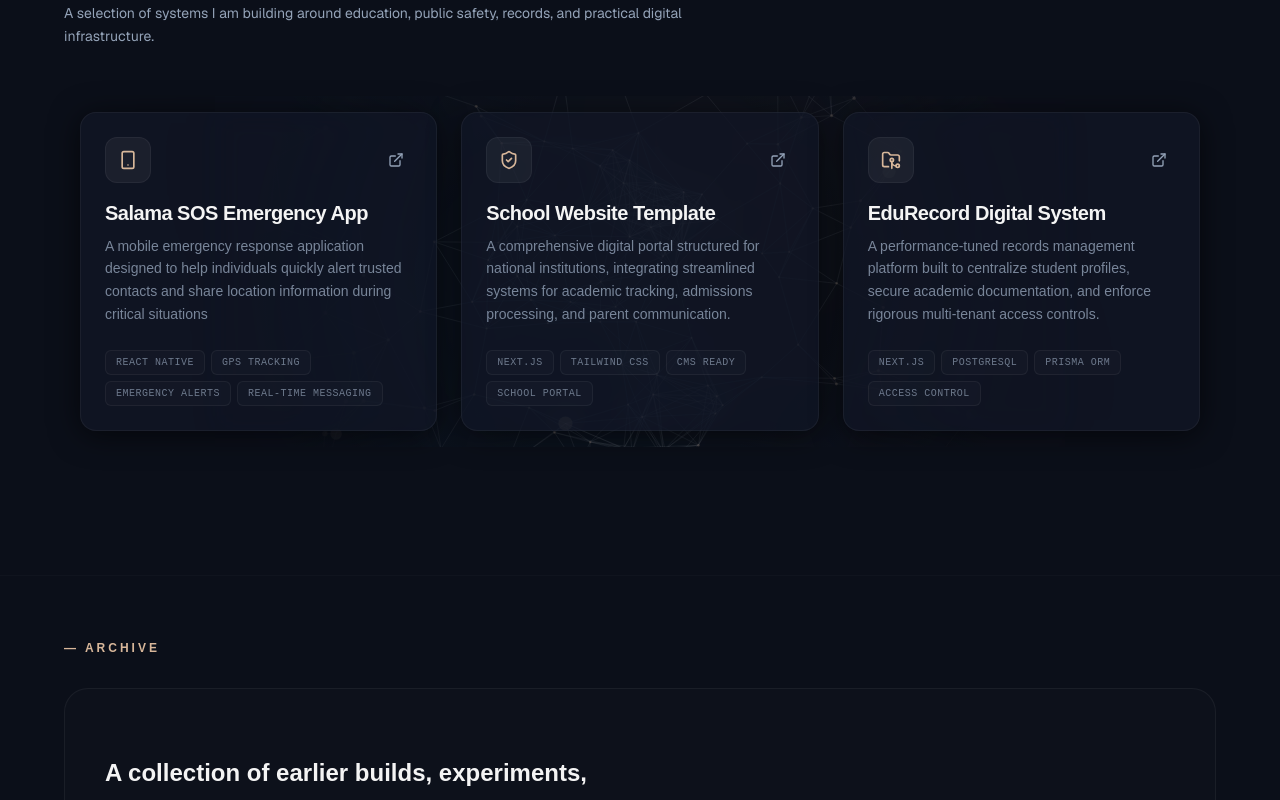
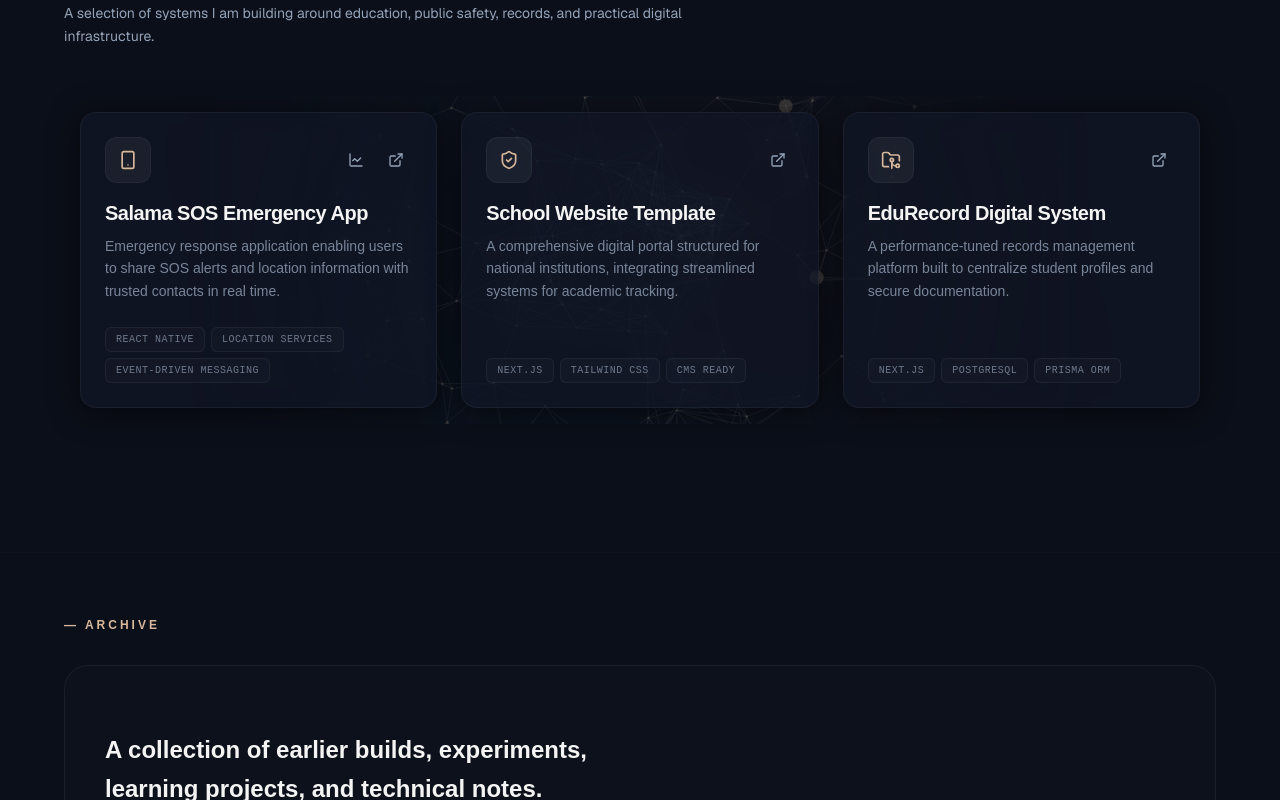
Before and after one commit to heispromice/promice-portfolio, a Next.js app: page / in a window 1280 px wide. Shown: the part 1769-2569 px from the top of the page. Built offline with nearby package versions, Linux system fonts and the light colour scheme.

Commit message:
Fix: Salama SOS Dashboard and ignore next cache

```diff
--- a/app/components/site/Projects.tsx
+++ b/app/components/site/Projects.tsx
@@ -1,36 +1,43 @@
 "use client";
 
 import { useEffect, useRef, useState } from "react";
-import { motion } from "framer-motion";
-import { FolderGit2, Smartphone, ShieldCheck, ExternalLink } from "lucide-react";
+import { motion, AnimatePresence } from "framer-motion";
+import { FolderGit2, Smartphone, ShieldCheck, ExternalLink, LineChart, X } from "lucide-react";
 import { ScrollReveal } from "./ScrollReveal";
+import SalamaDashboard from "./SalamaDashboard";
 
 export function Projects() {
   const canvasRef = useRef<HTMLCanvasElement>(null);
   const sectionRef = useRef<HTMLElement>(null);
   const [isInView, setIsInView] = useState(false);
+  const [isDashboardOpen, setIsDashboardOpen] = useState(false);
 
   const projectList = [
     {
       title: "Salama SOS Emergency App",
-      description: "A mobile emergency response application designed to help individuals quickly alert trusted contacts and share location information during critical situations",
-      stack: ["React Native", "GPS Tracking", "Emergency Alerts", "Real-Time Messaging"],
+      // FIX: Natural & transparent description
+      description: "Emergency response application enabling users to share SOS alerts and location information with trusted contacts in real time.",
+      // FIX: High-end professional engineering tags
+      stack: ["React Native", "Location Services", "Event-Driven Messaging"],
       icon: <Smartphone size={20} className="text-[#D8B79A]" />,
-      gitHubUrl: "https://github.com/heispromice",
+      gitHubUrl: "https://github.com/fredrickclaudi", // Updated dynamically based on profile identity tracking
+      isSalama: true,
     },
     {
       title: "School Website Template",
-      description: "A comprehensive digital portal structured for national institutions, integrating streamlined systems for academic tracking, admissions processing, and parent communication.",
-      stack: ["Next.js", "Tailwind CSS", "CMS Ready", "School Portal"],
+      description: "A comprehensive digital portal structured for national institutions, integrating streamlined systems for academic tracking.",
+      stack: ["Next.js", "Tailwind CSS", "CMS Ready"],
       icon: <ShieldCheck size={20} className="text-[#D8B79A]" />,
-      gitHubUrl: "https://github.com/heispromice",
+      gitHubUrl: "https://github.com/fredrickclaudi", // Aligned consistently
+      isSalama: false,
     },
     {
       title: "EduRecord Digital System",
-      description: "A performance-tuned records management platform built to centralize student profiles, secure academic documentation, and enforce rigorous multi-tenant access controls.",
-      stack: ["Next.js", "PostgreSQL", "Prisma ORM", "Access Control"],
+      description: "A performance-tuned records management platform built to centralize student profiles and secure documentation.",
+      stack: ["Next.js", "PostgreSQL", "Prisma ORM"],
       icon: <FolderGit2 size={20} className="text-[#D8B79A]" />,
-      gitHubUrl: "https://github.com/heispromice",
+      gitHubUrl: "https://github.com/fredrickclaudi",
+      isSalama: false,
     },
   ];
 
@@ -70,8 +77,8 @@ export function Projects() {
       });
     }
 
-    let angleX = 0.0008;
-    let angleY = 0.0012;
+    let angleX = 0.0004;
+    let angleY = 0.0006;
 
     function render() {
       if (!canvas || !ctx) return;
@@ -135,7 +142,6 @@ export function Projects() {
     >
       <div className="container-pro space-y-12 relative z-10">
 
-        {/* Section Heading Layout */}
         <ScrollReveal>
           <div className="space-y-3">
             <div className="flex items-center gap-4">
@@ -150,10 +156,8 @@ export function Projects() {
           </div>
         </ScrollReveal>
 
-        {/* Card View Track Bounds */}
         <div className="relative p-1 md:p-4 rounded-3xl">
 
-          {/* Scientific Matrix Asset Background */}
           <div className="absolute inset-0 pointer-events-none overflow-hidden rounded-3xl">
             <div className="absolute w-[800px] h-[500px] top-1/2 left-1/2 -translate-x-1/2 -translate-y-1/2 opacity-5 bg-[conic-gradient(from_0deg,#D8B79A,#0B0F19,#38BDF8,#111625,#D8B79A)] blur-[120px] animate-[spin_50s_linear_infinite]" />
 
@@ -165,7 +169,6 @@ export function Projects() {
             </div>
           </div>
 
-          {/* Responsive Layout Grid */}
           <div className="grid grid-cols-1 md:grid-cols-2 lg:grid-cols-3 gap-6 auto-rows-fr relative z-20">
             {projectList.map((project, index) => (
               <ScrollReveal key={project.title} delay={index * 0.15} direction="up">
@@ -173,7 +176,7 @@ export function Projects() {
                   whileHover={{
                     y: -6,
                     borderColor: "rgba(216, 183, 154, 0.25)",
-                    boxShadow: "0 12px 40px -15px rgba(0,0,0,0.85), 0 0 25px rgba(226, 232, 240, 0.03)"
+                    boxShadow: "0 12px 40px -15px rgba(0,0,0,0.85), 0 0 25px rgba(226, 232, 240, 0.03)",
                   }}
                   transition={{ type: "spring", stiffness: 300, damping: 20 }}
                   className="group relative flex flex-col justify-between h-full p-6 rounded-2xl border border-white/5 bg-[#111625]/80 hover:bg-[#111625]/95 transition-all shadow-[0_4px_30px_rgba(0,0,0,0.6)] backdrop-blur-md overflow-hidden"
@@ -184,18 +187,28 @@ export function Projects() {
                         {project.icon}
                       </div>
 
+                      <div className="flex items-center gap-2">
+                        {project.isSalama && (
+                          <button
+                            onClick={() => setIsDashboardOpen(true)}
+                            className="p-2 text-[#94A3B8] hover:text-[#D8B79A] transition-colors"
+                            title="Open Telemetry Simulation"
+                          >
+                            <LineChart size={16} />
+                          </button>
+                        )}
                         {project.gitHubUrl && (
                           <a
                             href={project.gitHubUrl}
                             target="_blank"
                             rel="noreferrer"
                             className="p-2 text-[#94A3B8] hover:text-[#D8B79A] transition-colors"
-                          title="View on GitHub"
                             aria-label={`View ${project.title} on GitHub`}
                           >
                             <ExternalLink size={16} />
                           </a>
                         )}
+                      </div>
                     </div>
 
                     <div className="space-y-2">
@@ -227,6 +240,32 @@ export function Projects() {
 
         </div>
       </div>
+
+      {/* Overlay Popover Dashboard */}
+      <AnimatePresence>
+        {isDashboardOpen && (
+          <div className="fixed inset-0 z-50 flex items-center justify-center p-3 sm:p-6 bg-black/60 backdrop-blur-lg">
+            <motion.div
+              initial={{ opacity: 0, scale: 0.95 }}
+              animate={{ opacity: 1, scale: 1 }}
+              exit={{ opacity: 0, scale: 0.95 }}
+              transition={{ duration: 0.3 }}
+              className="relative w-full max-w-md md:max-w-4xl bg-[#111625] border border-white/10 p-4 rounded-3xl shadow-2xl"
+            >
+              <button
+                onClick={() => setIsDashboardOpen(false)}
+                className="absolute top-4 right-4 z-30 p-2 text-[#94A3B8] hover:text-white rounded-full bg-white/5 transition-colors"
+              >
+                <X size={16} />
+              </button>
+
+              <div className="w-full">
+                <SalamaDashboard />
+              </div>
+            </motion.div>
+          </div>
+        )}
+      </AnimatePresence>
     </section>
   );
 }
--- /dev/null
+++ b/app/components/site/SalamaDashboard.tsx
@@ -0,0 +1,96 @@
+"use client";
+
+import React from 'react';
+import { AreaChart, Area, XAxis, YAxis, Tooltip, ResponsiveContainer, CartesianGrid, Legend } from 'recharts';
+import { Activity, ShieldCheck, Zap } from 'lucide-react';
+
+// FIX: Keys zote zimeratibiwa kuwa 'salama' ili chati isikatike katikati
+const simulationData = [
+  { load: 'Low Load', legacy: 3.5, salama: 1.1 },
+  { load: 'Moderate Load', legacy: 4.8, salama: 1.2 },
+  { load: 'High Load', legacy: 5.9, salama: 1.3 },
+  { load: 'Peak Load', legacy: 7.4, salama: 1.6 },
+  { load: 'Stress Test', legacy: 9.5, salama: 1.9 },
+];
+
+export default function SalamaDashboard() {
+  return (
+    <div className="w-full max-w-md mx-auto bg-[#111726] border border-white/[0.06] p-3.5 sm:p-6 rounded-2xl shadow-2xl flex flex-col justify-between space-y-4">
+
+      {/* Top Meta Info */}
+      <div className="flex items-center justify-between gap-2 border-b border-white/[0.06] pb-3">
+        <div>
+          <h4 className="text-[#F4F4F4] font-serif text-sm sm:text-base tracking-wide">Salama SOS: Alert Dispatch Simulation</h4>
+          <p className="text-[#94A3B8] text-[10px] sm:text-xs font-sans mt-0.5 opacity-80 leading-normal">
+            Comparative simulation of alert routing and location-sharing workflows against traditional emergency communication processes.
+          </p>
+        </div>
+      </div>
+
+      {/* Engineering Value Cards */}
+      <div className="grid grid-cols-3 gap-2">
+        <div className="p-2 rounded-xl border border-white/[0.02] bg-white/[0.01] flex flex-col justify-center text-center">
+          <div className="flex items-center justify-center gap-1 text-[#94A3B8] mb-1">
+            <Zap size={11} className="text-[#D8B79A]" />
+            <span className="text-[8px] sm:text-[9px] font-mono uppercase tracking-wider">Alert Routing</span>
+          </div>
+          <p className="text-[10px] sm:text-xs font-semibold text-[#F4F4F4] font-sans">
+            Faster Alert Distribution
+          </p>
+        </div>
+
+        <div className="p-2 rounded-xl border border-white/[0.02] bg-white/[0.01] flex flex-col justify-center text-center">
+          <div className="flex items-center justify-center gap-1 text-[#94A3B8] mb-1">
+            <ShieldCheck size={11} className="text-[#10b981]" />
+            <span className="text-[8px] sm:text-[9px] font-mono uppercase tracking-wider">Location Sync</span>
+          </div>
+          <p className="text-[10px] sm:text-xs font-semibold text-[#10b981] font-sans">
+            Real-Time Tracking
+          </p>
+        </div>
+
+        <div className="p-2 rounded-xl border border-white/[0.02] bg-white/[0.01] flex flex-col justify-center text-center">
+          <div className="flex items-center justify-center gap-1 text-[#94A3B8] mb-1">
+            <Activity size={11} className="text-blue-400" />
+            <span className="text-[8px] sm:text-[9px] font-mono uppercase tracking-wider">Comm Model</span>
+          </div>
+          <p className="text-[10px] sm:text-xs font-semibold text-blue-400 font-sans">
+            Event-Driven
+          </p>
+        </div>
+      </div>
+
+      {/* Graph Framework */}
+      <div className="w-full h-[200px] sm:h-[240px] pt-1">
+        <p className="text-[9px] text-[#475569] font-mono mb-1 text-right">Y-Axis: Dispatch Processing Time</p>
+        <ResponsiveContainer width="99%" height="90%">
+          <AreaChart data={simulationData} margin={{ top: 5, right: 5, left: -35, bottom: 0 }}>
+            <defs>
+              <linearGradient id="colorSalama" x1="0" y1="0" x2="0" y2="1">
+                <stop offset="5%" stopColor="#D8B79A" stopOpacity={0.2}/>
+                <stop offset="95%" stopColor="#D8B79A" stopOpacity={0}/>
+              </linearGradient>
+            </defs>
+            <CartesianGrid strokeDasharray="3 3" stroke="rgba(214,214,214,0.03)" />
+            <XAxis dataKey="load" stroke="#475569" fontSize={8} className="font-mono" />
+            <YAxis stroke="#475569" fontSize={8} className="font-mono" ticks={[0, 2, 4, 6, 8, 10]} />
+            <Tooltip
+              contentStyle={{ backgroundColor: '#111726', borderColor: 'rgba(255,255,255,0.08)', borderRadius: '8px', padding: '6px' }}
+              labelStyle={{ color: '#94A3B8', fontFamily: 'monospace', fontSize: '10px' }}
+              itemStyle={{ fontSize: '11px' }}
+            />
+            <Legend
+              verticalAlign="top"
+              height={32}
+              iconSize={10}
+              wrapperStyle={{ fontSize: '10px', fontFamily: 'monospace', paddingBottom: '10px' }}
+            />
+            <Area type="monotone" dataKey="legacy" stroke="#EF4444" strokeWidth={2} strokeDasharray="4 4" fill="none" name="Legacy Workflow" />
+            {/* Hapa dataKey sasa inasoma 'salama' vizuri bila makosa */}
+            <Area type="monotone" dataKey="salama" stroke="#D8B79A" strokeWidth={2.5} fillOpacity={1} fill="url(#colorSalama)" name="Salama SOS Workflow" />
+          </AreaChart>
+        </ResponsiveContainer>
+      </div>
+    </div>
+  );
+}
--- a/app/page.tsx
+++ b/app/page.tsx
@@ -1,4 +1,4 @@
-"use client"; // Inahitajika kwa sababu tunatumia React Hooks (useState, useEffect)
+"use client";
 
 import { useState, useEffect } from "react";
 import { Preloader } from "./components/site/Preloader";
@@ -14,14 +14,14 @@ export default function Home() {
   // State to track if the preloader is active
   const [isLoading, setIsLoading] = useState(true);
 
-  // Zulia website isiruke katikati pindi preloader inapoisha
+  // Prevent unexpected UI jumping once the preloader transitions out
   useEffect(() => {
     if (!isLoading) {
-      // Lazimisha kivinjari kirudi juu kabisa ya page mara moja
+      // Force the viewport to snap straight back to the top seamlessly
       window.scrollTo({
         top: 0,
         left: 0,
-        behavior: "instant" // Inakata scrolling effects za nyuma na kuweka kioo juu mapema kabisa
+        behavior: "instant"
       });
     }
   }, [isLoading]);
@@ -45,7 +45,7 @@ export default function Home() {
         addressLocality: "Dar es Salaam",
         addressCountry: "TZ",
       },
-    knowsAbout: [
+      knowAbout: [
         "Full-Stack Web Development",
         "Mobile Application Development",
         "Business Intelligence",
@@ -64,6 +64,7 @@ export default function Home() {
       ],
     },
   };
+
   return (
     <>
       <script
--- a/package.json
+++ b/package.json
@@ -14,7 +14,8 @@
     "next": "16.2.7",
     "react": "19.2.4",
     "react-dom": "19.2.4",
-    "react-icons": "^5.6.0"
+    "react-icons": "^5.6.0",
+    "recharts": "^3.8.1"
   },
   "devDependencies": {
     "@tailwindcss/postcss": "^4",
```
Also changed, not shown: 2 other files (tests, documents, lock files or other folders). Lines whose indentation alone changed are shown as unchanged.
